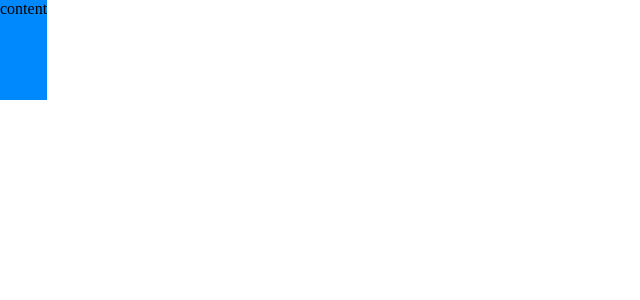
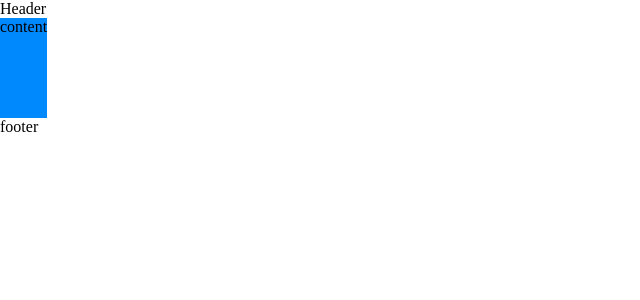
Before and after one commit to gorokhovPavel/rPetProj, a React (Create React App) app: page / in a window 1280 px wide. Shown: the top 300 px of the page, without its empty margins (0-640 px from the left). Built offline with nearby package versions, Linux system fonts and the light colour scheme.

Commit message:
add starting data

```diff
--- a/src/components/App.js
+++ b/src/components/App.js
@@ -1,8 +1,16 @@
 import React from 'react'
 import Content from '../components/Main/Content/index'
+import Footer from '../components/Main/Footer/index'
+import Header from '../components/Main/Header/index'
 
 function App() {
-  return <Content />
+  return (
+    <>
+      <Header />
+      <Content />
+      <Footer />
+    </>
+  )
 }
 
 export default App
--- a/src/components/Main/Content/index.jsx
+++ b/src/components/Main/Content/index.jsx
@@ -1,8 +1,8 @@
-import React, {Component} from 'react'
-import './index.css'
+import React from 'react'
+import './style.css'
 
-export default class Content extends Component {
-    render(){
-        return <div class='content' >content</div>
-    }
+function Content() {
+    return <div class='content' >content</div>
 }
+
+export default Content
--- /dev/null
+++ b/src/components/Main/Footer/index.jsx
@@ -0,0 +1,10 @@
+import React from 'react'
+import './style.css'
+
+function Footer(){
+    return <>
+        <div>footer</div>
+    </>
+}
+
+export default Footer
--- /dev/null
+++ b/src/components/Main/Header/index.jsx
@@ -0,0 +1,10 @@
+import React from 'react'
+import './style.css'
+
+function Header(){
+    return <>
+        <div>Header</div>
+    </>
+}
+
+export default Header
```
Also changed, not shown: src/components/Main/Content/style.css (renamed from src/components/Main/Content/index.css), src/components/Main/Footer/style.css (added), src/components/Main/Header/style.css (added).
